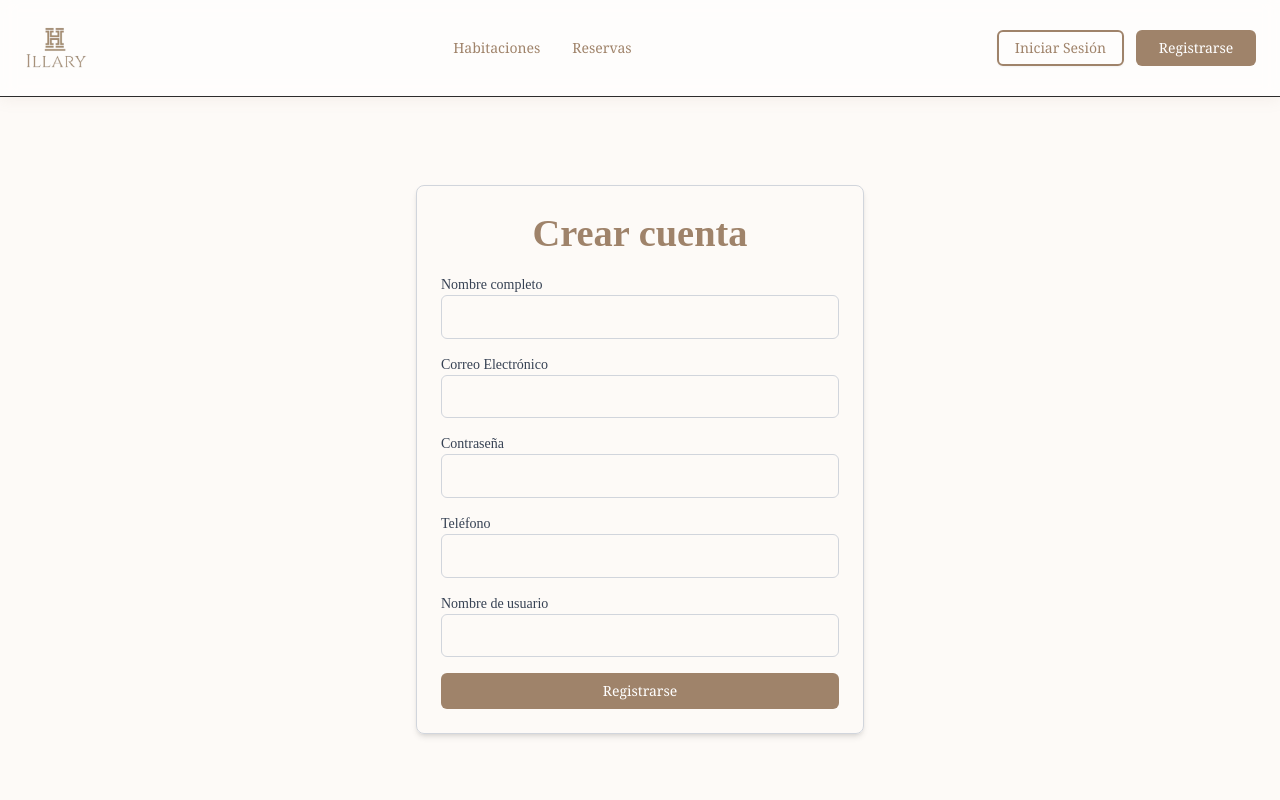
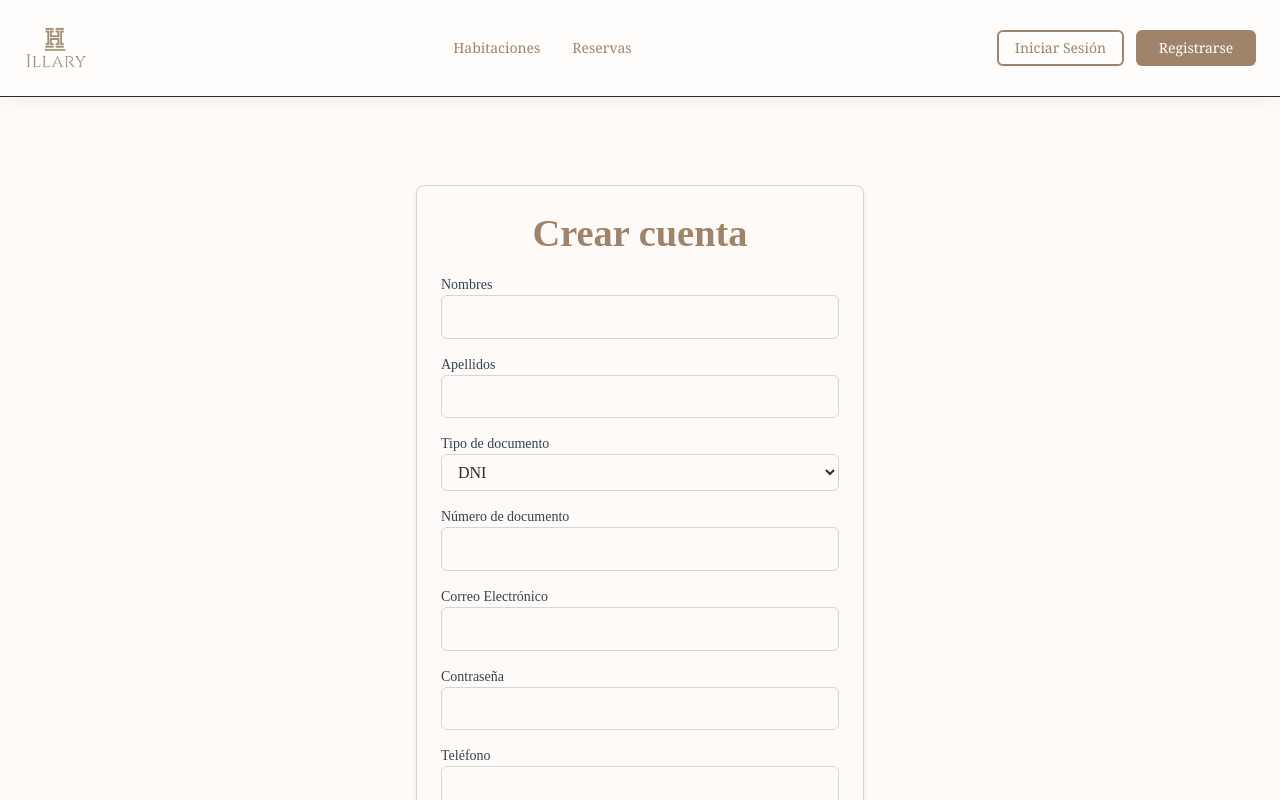
Before and after one commit to FrancoGT/app_hotel, a Next.js app: page /register in a window 1280 px wide. Shown: the top 800 px of the page. Built offline with nearby package versions, Linux system fonts and the light colour scheme; no server answers.

Commit message:
feat: Ajustes al diseño

```diff
--- a/src/app/globals.css
+++ b/src/app/globals.css
@@ -33,12 +33,17 @@ h1, h2, h3, h4, h5, h6 {
 h1 {
   font-size: clamp(2rem, 4vw, 3.5rem);
   font-weight: 700;
+  text-align: center;
 }
+
 h2 {
   font-size: clamp(1.5rem, 3vw, 2.5rem);
 }
+
 h3 {
   font-size: clamp(1.25rem, 2.5vw, 2rem);
+  margin-bottom: 0.25em;
+  color: var(--illary-primary);
 }
 
 /* Enlaces */
@@ -52,9 +57,7 @@ a:hover {
   text-decoration: underline;
 }
 
-/* --- BOTONES PERSONALIZADOS --- */
-
-/* Estilo global para botones manuales, sin interferir con ShadCN */
+/* BOTONES PERSONALIZADOS */
 .btn-illary {
   border: 2px solid var(--illary-primary);
   color: var(--illary-primary);
@@ -72,14 +75,12 @@ a:hover {
   letter-spacing: 0.5px;
   font-size: 0.875rem;
 }
-
 .btn-illary:hover {
   background-color: var(--illary-primary);
   color: white;
   transform: translateY(-2px);
   box-shadow: 0 4px 12px rgba(159, 131, 106, 0.3);
 }
-
 .btn-illary:active {
   transform: translateY(0);
 }
@@ -87,35 +88,47 @@ a:hover {
 .btn-primary-illary {
   background-color: var(--illary-primary);
   color: white;
+  border: none;
 }
 .btn-primary-illary:hover {
   background-color: var(--illary-primary-dark);
   color: white;
 }
 
-/* Estilo para tarjetas */
+/* TARJETAS */
 .card {
   background: white;
   border: 1px solid var(--illary-border);
   border-radius: 0.75rem;
   padding: 1.5rem;
   transition: all 0.3s ease;
-  box-shadow: 0 2px 8px rgba(0, 0, 0, 0.05);
+  box-shadow: 0 4px 20px rgba(0, 0, 0, 0.06);
 }
 .card:hover {
-  transform: translateY(-4px);
-  box-shadow: 0 8px 25px rgba(159, 131, 106, 0.15);
-  border-color: var(--illary-primary-light);
+  transform: translateY(-6px);
+  box-shadow: 0 12px 30px rgba(159, 131, 106, 0.2);
+  border-color: var(--illary-primary);
+}
+.card h3 {
+  font-size: 1.5rem;
+  margin-bottom: 0.5rem;
+  color: var(--illary-primary);
+}
+.card p {
+  font-size: 0.95rem;
+  color: var(--illary-text-light);
 }
 
-/* Texto de precios */
+/* PRECIO */
 .price {
   color: #059669;
   font-weight: 700;
-  font-size: 1.25rem;
+  font-size: 1.375rem;
+  margin-top: 0.5rem;
+  margin-bottom: 0.5rem;
 }
 
-/* Animación fade-in */
+/* Animación */
 .fade-in {
   animation: fadeIn 0.6s ease-in;
 }
@@ -130,7 +143,7 @@ a:hover {
   }
 }
 
-/* Logo en header */
+/* Logo */
 .header-logo {
   transition: all 0.3s ease;
 }
@@ -138,12 +151,12 @@ a:hover {
   transform: scale(1.05);
 }
 
-/* Sombras suaves */
+/* Sombra */
 .soft-shadow {
   box-shadow: 0 2px 15px rgba(159, 131, 106, 0.1);
 }
 
-/* Línea decorativa bajo títulos */
+/* Línea decorativa */
 .decorative-border {
   position: relative;
 }
@@ -158,12 +171,12 @@ a:hover {
   background: linear-gradient(90deg, transparent, var(--illary-primary), transparent);
 }
 
-/* Texto responsive */
+/* Texto adaptable */
 .responsive-text {
   font-size: clamp(0.875rem, 2vw, 1rem);
 }
 
-/* Mobile tuning */
+/* Mobile */
 @media (max-width: 768px) {
   body {
     font-size: 0.9rem;
--- a/src/app/register/page.tsx
+++ b/src/app/register/page.tsx
@@ -7,18 +7,35 @@ import { Button } from "@/components/ui/button"
 
 export default function RegisterPage() {
   const router = useRouter()
-  const [form, setForm] = useState({
-    displayName: "",
+
+  const [form, setForm] = useState<{
+    first_name: string
+    last_name: string
+    id_document_type: "DNI" | "CE" // ← 🔧 el fix que elimina el error
+    id_document_number: string
+    login: string
+    pass: string
+    telephone: string
+    username: string
+    position: string
+  }>({
+    first_name: "",
+    last_name: "",
+    id_document_type: "DNI",
+    id_document_number: "",
     login: "",
     pass: "",
     telephone: "",
     username: "",
+    position: "Cliente",
   })
 
   const [loading, setLoading] = useState(false)
   const [error, setError] = useState("")
 
-  const handleChange = (e: React.ChangeEvent<HTMLInputElement>) => {
+  const handleChange = (
+    e: React.ChangeEvent<HTMLInputElement | HTMLSelectElement>
+  ) => {
     const { name, value } = e.target
     setForm((prev) => ({ ...prev, [name]: value }))
   }
@@ -30,7 +47,8 @@ export default function RegisterPage() {
     try {
       await registerUser({
         ...form,
-        password: form.pass, // ✅ mapeo correcto
+        password: form.pass,
+        displayName: `${form.first_name} ${form.last_name}`.trim()
       })
       router.push("/login")
     } catch (err: any) {
@@ -40,31 +58,118 @@ export default function RegisterPage() {
     }
   }
 
-
   return (
     <div className="max-w-md mx-auto mt-16 p-6 border border-gray-300 rounded-lg shadow-md">
-      <h2 className="text-2xl font-serif text-center text-[#9F836A] mb-4">Crear cuenta</h2>
+      <h2 className="text-2xl font-serif text-center text-[#9F836A] mb-4">
+        Crear cuenta
+      </h2>
       {error && <p className="text-red-500 text-sm mb-3">{error}</p>}
       <form onSubmit={handleSubmit} className="space-y-4">
-        {[
-          { label: "Nombre completo", name: "displayName" },
-          { label: "Correo Electrónico", name: "login" },
-          { label: "Contraseña", name: "pass", type: "password" },
-          { label: "Teléfono", name: "telephone" },
-          { label: "Nombre de usuario", name: "username" },
-        ].map(({ label, name, type = "text" }) => (
-          <div key={name}>
-            <label className="block text-sm text-gray-700">{label}</label>
+        {/* Nombre */}
+        <div>
+          <label className="block text-sm text-gray-700">Nombres</label>
           <input
-              type={type}
-              name={name}
-              value={form[name as keyof typeof form]}
+            type="text"
+            name="first_name"
+            value={form.first_name}
             onChange={handleChange}
             required
             className="w-full px-3 py-2 border border-gray-300 rounded-md focus:outline-none focus:ring focus:border-[#9F836A]"
           />
         </div>
-        ))}
+
+        {/* Apellidos */}
+        <div>
+          <label className="block text-sm text-gray-700">Apellidos</label>
+          <input
+            type="text"
+            name="last_name"
+            value={form.last_name}
+            onChange={handleChange}
+            required
+            className="w-full px-3 py-2 border border-gray-300 rounded-md focus:outline-none focus:ring focus:border-[#9F836A]"
+          />
+        </div>
+
+        {/* Tipo de documento */}
+        <div>
+          <label className="block text-sm text-gray-700">Tipo de documento</label>
+          <select
+            name="id_document_type"
+            value={form.id_document_type}
+            onChange={handleChange}
+            required
+            className="w-full px-3 py-2 border border-gray-300 rounded-md focus:outline-none focus:ring focus:border-[#9F836A]"
+          >
+            <option value="DNI">DNI</option>
+            <option value="CE">CE</option>
+          </select>
+        </div>
+
+        {/* Número de documento */}
+        <div>
+          <label className="block text-sm text-gray-700">Número de documento</label>
+          <input
+            type="text"
+            name="id_document_number"
+            value={form.id_document_number}
+            onChange={handleChange}
+            required
+            className="w-full px-3 py-2 border border-gray-300 rounded-md focus:outline-none focus:ring focus:border-[#9F836A]"
+          />
+        </div>
+
+        {/* Email */}
+        <div>
+          <label className="block text-sm text-gray-700">Correo Electrónico</label>
+          <input
+            type="email"
+            name="login"
+            value={form.login}
+            onChange={handleChange}
+            required
+            className="w-full px-3 py-2 border border-gray-300 rounded-md focus:outline-none focus:ring focus:border-[#9F836A]"
+          />
+        </div>
+
+        {/* Contraseña */}
+        <div>
+          <label className="block text-sm text-gray-700">Contraseña</label>
+          <input
+            type="password"
+            name="pass"
+            value={form.pass}
+            onChange={handleChange}
+            required
+            className="w-full px-3 py-2 border border-gray-300 rounded-md focus:outline-none focus:ring focus:border-[#9F836A]"
+          />
+        </div>
+
+        {/* Teléfono */}
+        <div>
+          <label className="block text-sm text-gray-700">Teléfono</label>
+          <input
+            type="text"
+            name="telephone"
+            value={form.telephone}
+            onChange={handleChange}
+            required
+            className="w-full px-3 py-2 border border-gray-300 rounded-md focus:outline-none focus:ring focus:border-[#9F836A]"
+          />
+        </div>
+
+        {/* Username */}
+        <div>
+          <label className="block text-sm text-gray-700">Nombre de usuario</label>
+          <input
+            type="text"
+            name="username"
+            value={form.username}
+            onChange={handleChange}
+            required
+            className="w-full px-3 py-2 border border-gray-300 rounded-md focus:outline-none focus:ring focus:border-[#9F836A]"
+          />
+        </div>
 
         <Button
           type="submit"
--- a/src/components/common/Header.tsx
+++ b/src/components/common/Header.tsx
@@ -155,7 +155,7 @@ export default function Header() {
                       className="w-48 bg-white shadow-md border border-[#e8e0d6] rounded-md z-50"
                     >
                       <DropdownMenuItem asChild>
-                        <Link href="/habitaciones">Habitaciones</Link>
+                        <Link href="/">Habitaciones</Link>
                       </DropdownMenuItem>
                       <DropdownMenuItem asChild>
                         <Link href="/reservas">Reservas</Link>
--- a/src/lib/fetcher.ts
+++ b/src/lib/fetcher.ts
@@ -11,18 +11,30 @@ export async function fetchRooms() {
 
 // REGISTRO DE USUARIO
 export async function registerUser(userData: {
-  displayName: string
+  first_name: string
+  last_name: string
+  id_document_type: 'DNI' | 'CE'
+  id_document_number: string
   login: string
-  password: string // ← CORREGIDO aquí
+  password: string
   telephone: string
+  position?: string
   username: string
+  displayName: string // ← ¡ESTA LÍNEA ES CLAVE!
 }) {
+  const { password, ...rest } = userData
+
+  const payload = {
+    ...rest,
+    pass: password, // backend espera 'pass'
+  }
+
   const res = await fetch(`${API_BASE_URL}/users/register`, {
     method: "POST",
     headers: {
       "Content-Type": "application/json",
     },
-    body: JSON.stringify(userData),
+    body: JSON.stringify(payload),
   })
 
   if (!res.ok) {
```
Also changed, not shown: src/components/common/RoomList.tsx (+112 -32 lines). Lines whose indentation alone changed are shown as unchanged.
